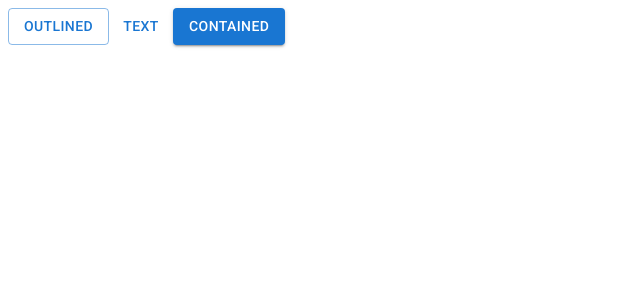
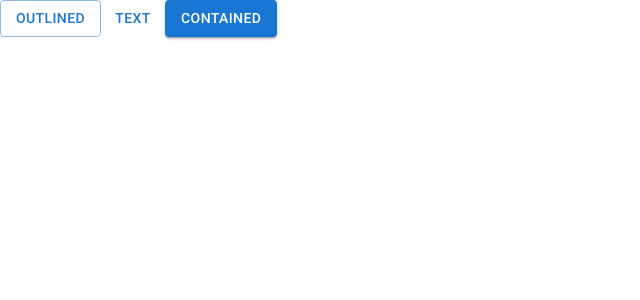
Before and after one commit to LoiTang1710/trello-web, a React (Vite) app: page / in a window 1280 px wide. Shown: the top 300 px of the page, without its empty margins (0-640 px from the left). Built offline with nearby package versions, Linux system fonts and the light colour scheme.

Commit message:
Css baseline

```diff
--- a/src/index.css
+++ /dev/null
@@ -1,3 +0,0 @@
-:root {
-    font-family: 'Roboto', sans-serif;
-}
--- a/src/main.jsx
+++ b/src/main.jsx
@@ -1,10 +1,11 @@
 import { StrictMode } from 'react';
 import { createRoot } from 'react-dom/client';
-import './index.css';
 import App from './App.jsx';
+import CssBaseline from '@mui/material/CssBaseline';
 
 createRoot(document.getElementById('root')).render(
     <StrictMode>
+        <CssBaseline />
         <App />
     </StrictMode>
 );
```
